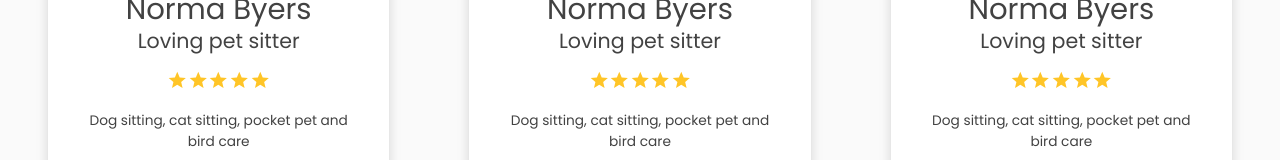
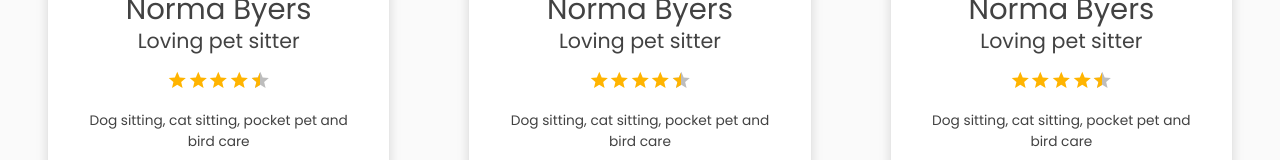
Before and after one commit to hatchways/team-samosa, a React (Create React App) app in the folder client/: page /profiles in a window 1280 px wide. Shown: the part 361-521 px from the top of the page. Built offline with nearby package versions, Linux system fonts and the light colour scheme; no server answers.

Commit message:
Added Rating component

```diff
--- a/client/src/components/ProfileListings/ProfileCard/ProfileCard.tsx
+++ b/client/src/components/ProfileListings/ProfileCard/ProfileCard.tsx
@@ -6,7 +6,7 @@ import Typography from '@material-ui/core/Typography';
 import Avatar from '@material-ui/core/Avatar';
 import Divider from '@material-ui/core/Divider';
 import LocationOnIcon from '@material-ui/icons/LocationOn';
-import StarIcon from '@material-ui/icons/Star';
+import Rating from '@material-ui/lab/Rating';
 
 export default function ProfileCard(): JSX.Element {
   const classes = useStyles();
@@ -20,11 +20,7 @@ export default function ProfileCard(): JSX.Element {
           <Typography variant="h5">Loving pet sitter</Typography>
           <Grid item>
             <Box p={1}>
-              <StarIcon className={classes.star} />
-              <StarIcon className={classes.star} />
-              <StarIcon className={classes.star} />
-              <StarIcon className={classes.star} />
-              <StarIcon className={classes.star} />
+              <Rating name="read-only" value={4.5} precision={0.5} readOnly />
             </Box>
           </Grid>
 
```
